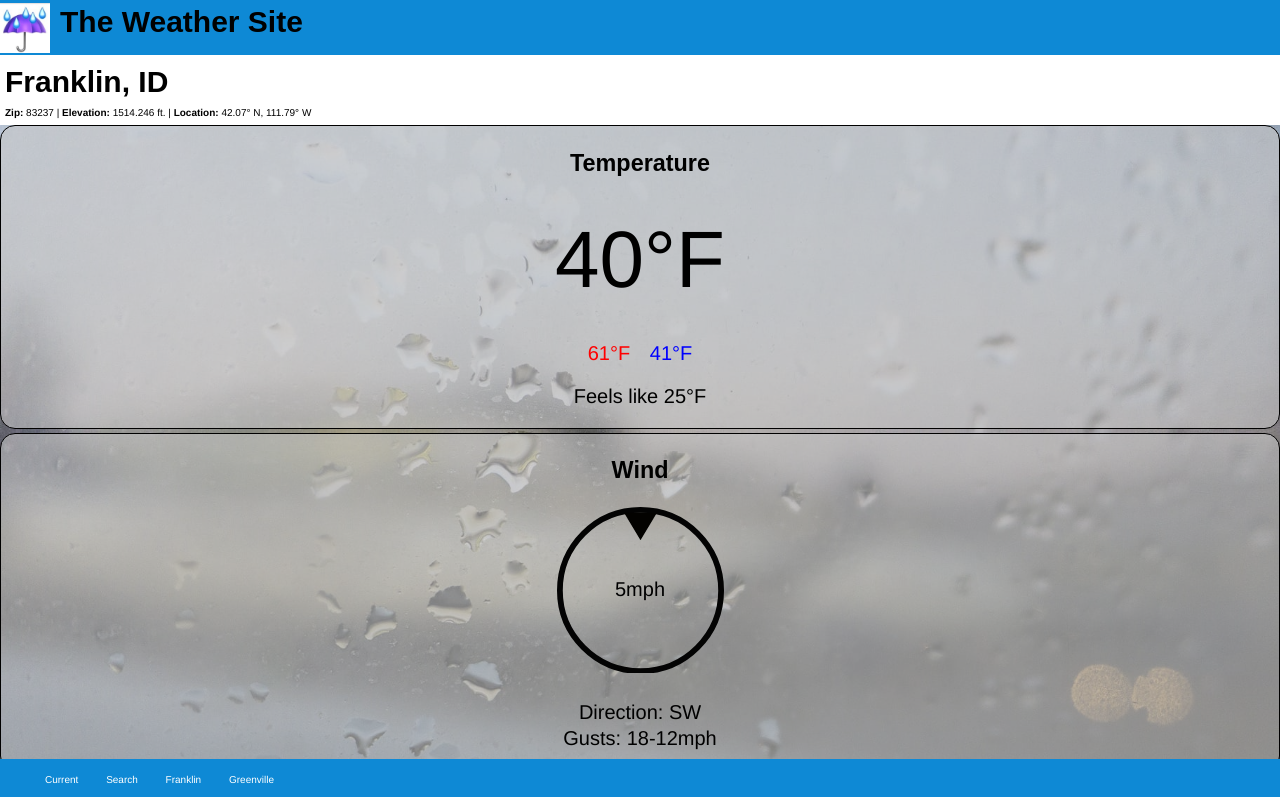
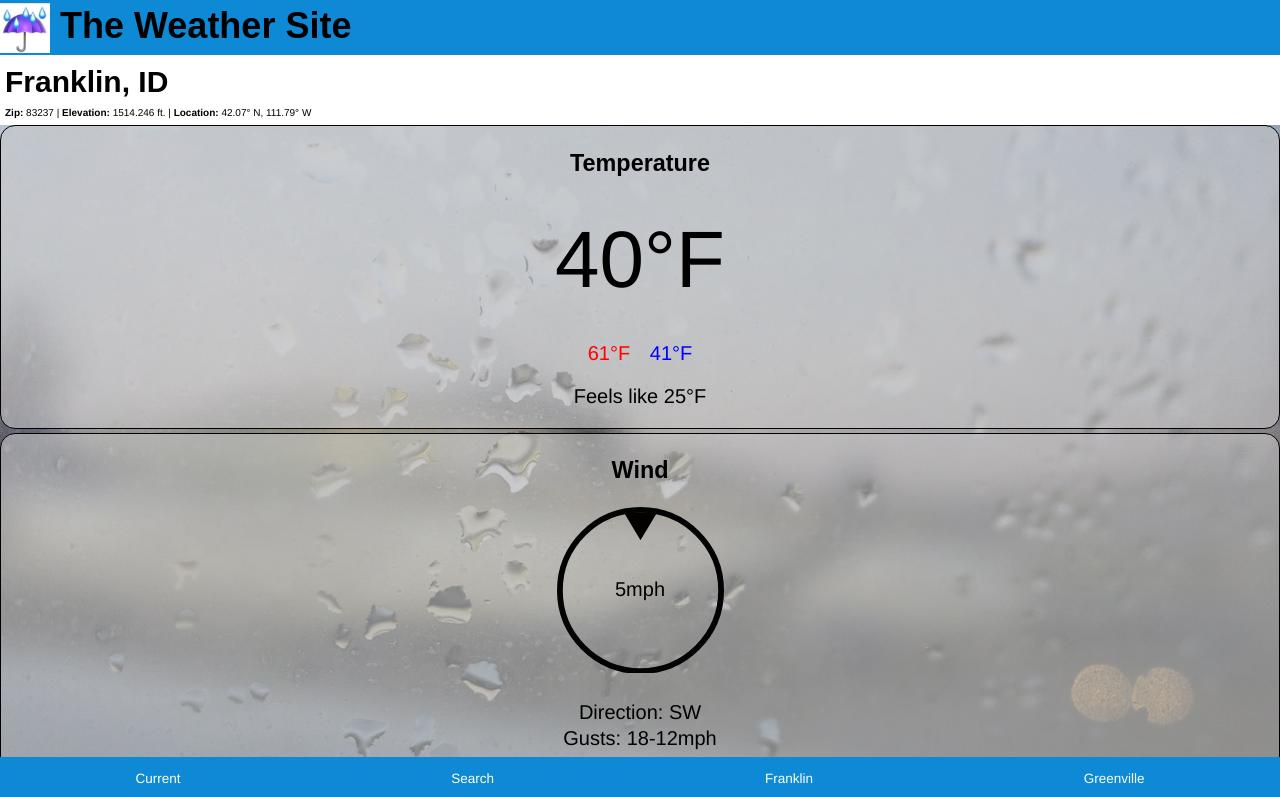
Before and after one commit to vladlen34515/vladMykhailovskyi.github.io, a plain HTML site: page weather/weather-site.html in a window 1280 px wide. Shown: the top 797 px of the page. Drawn offline with Linux system fonts and the light colour scheme; a web font is replaced by a local one.

Commit message:
updated with flex-box

```diff
--- a/weather/css-frinklin-id/weather-site-screen.css
+++ b/weather/css-frinklin-id/weather-site-screen.css
@@ -46,11 +46,25 @@ html {
     border-radius: 15px;
     text-align: center;
   }
+  nav ul{
 
-  nav ul li {
+    display: flex;
+    flex-direction: row;
+    justify-content: space-around;
+    padding-inline-start: 0px;
+
+  }
+
+  #nav ul li {
+
     display: inline-block;
     list-style: none;
-    margin-right: 15px;
+
+  }
+  a{
+    text-decoration: none;
+    color: #fff;
+
   }
 
   #speed{
@@ -71,13 +85,13 @@ html {
    }
 
    #site-brand {
-    font-size: 1.5em;
+    font-size: 1.8em;
     font-weight: 600;
     margin: 0;
     margin-top: 5px;
   }
 
-  section ul li{
+  section #address li {
     display: inline-block;
     list-style: none;
 
@@ -88,12 +102,7 @@ html {
 
    }
 
-  a{
-   text-decoration: none;
-   color: white;
-   display: block;
-   padding: .5em;
- }
+
 
   #city{
       margin-left: 5px;
@@ -138,7 +147,9 @@ html {
    /* 3. These are styles that will be applied for mobile devises to make our page look good on mobile  */
 
 
-   nav {
+   nav{
+
+
     position: fixed;
     bottom: 0;
     left: 0;
@@ -146,7 +157,7 @@ html {
     width: 100vw;
     height: auto;
     color: white;
-    font-size: 10px;
+    font-size: 13.5px;
     z-index: 1;
 
   }
```
